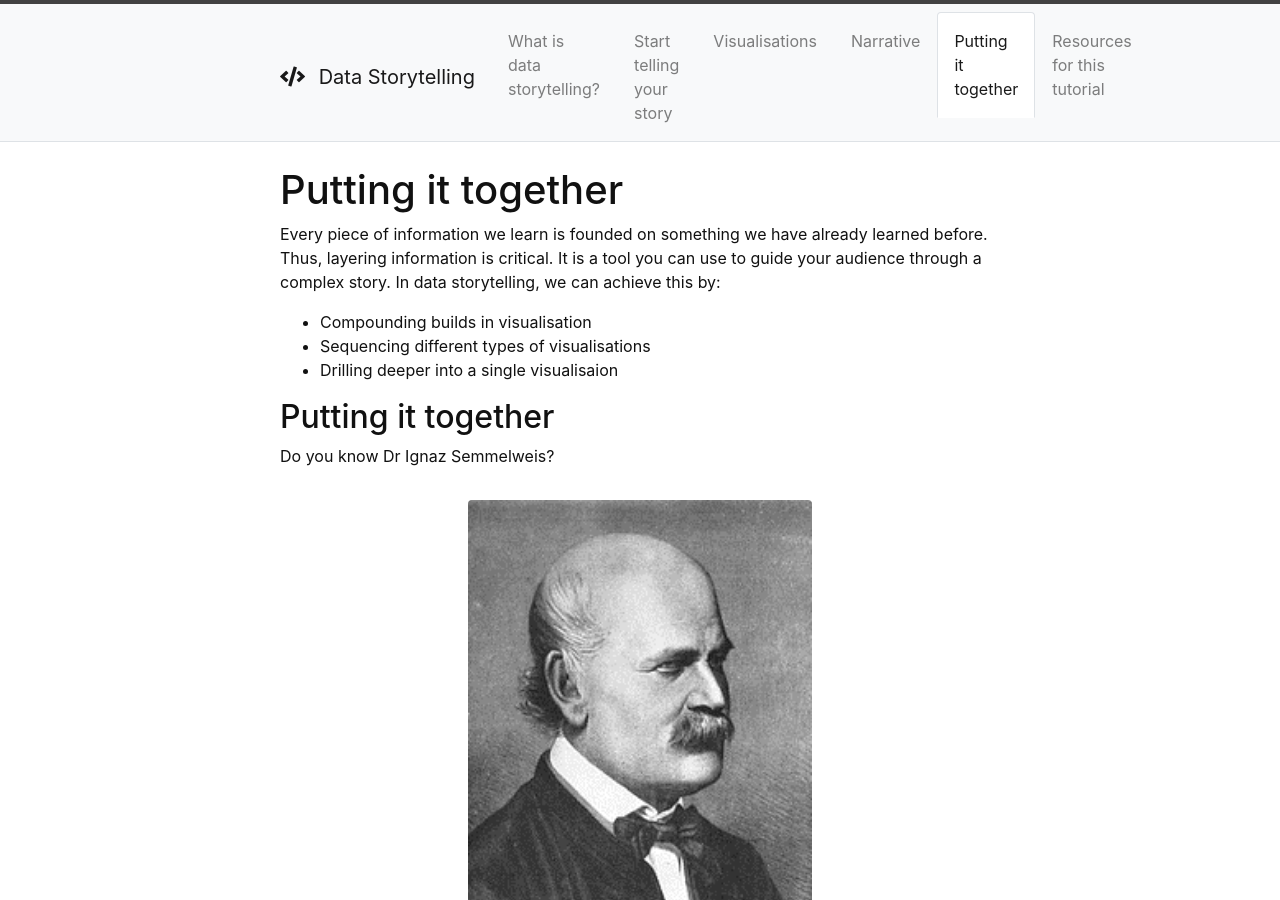
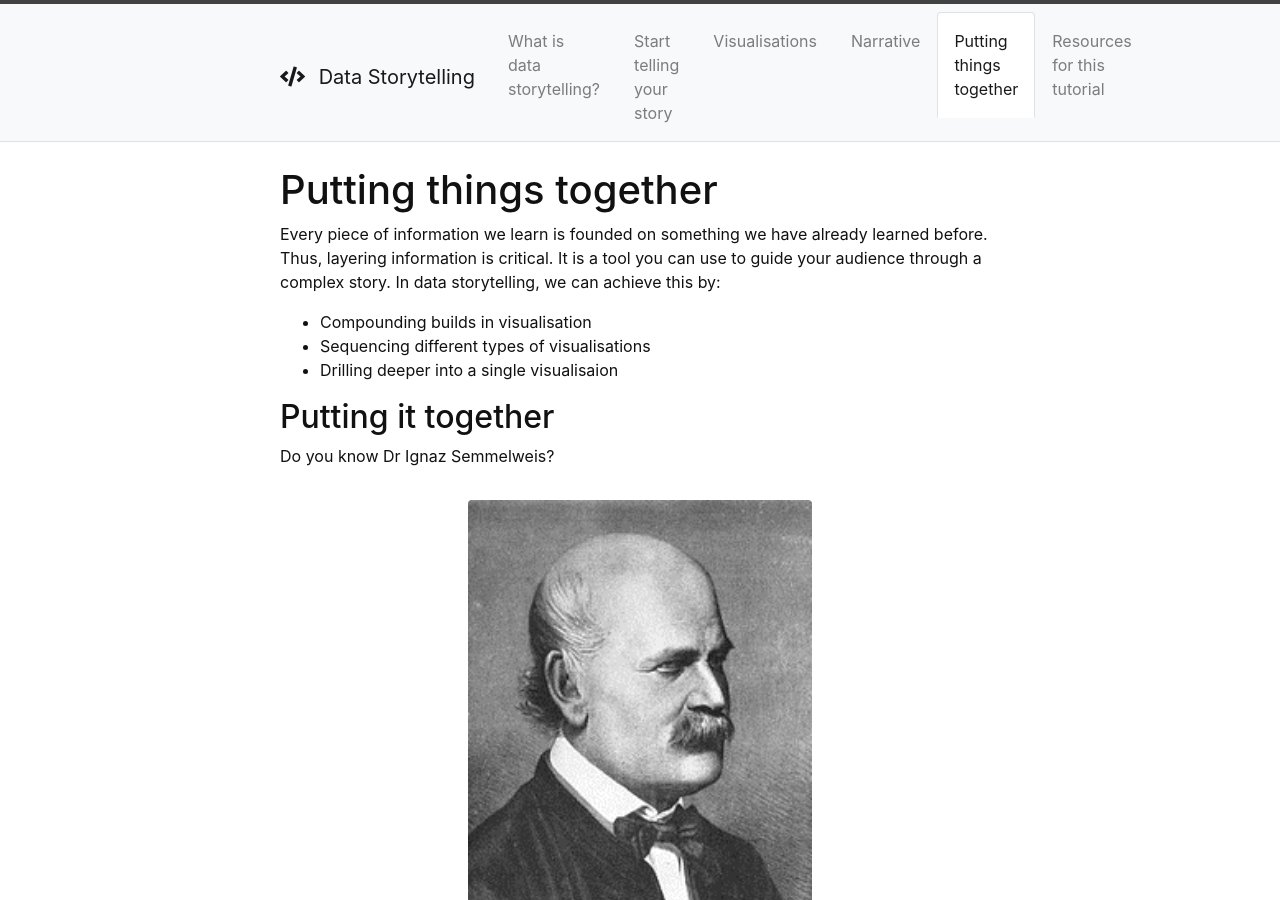
Before and after one commit to masamiy/DataStoryTelling, a Jekyll site: the page built from content/4-Putting-things-together.md, in a window 1280 px wide and 900 px high. Built offline with Jekyll 4.4.1, drawn with Linux system fonts in a browser that asks for light colours; some of the changed text lies outside the part shown.

Commit message:
Update and rename 4-Putting-it-together.md to 4-Putting-things-together.md

```diff
--- a/content/4-Putting-it-together.md
+++ b/content/4-Putting-things-together.md
@@ -1,6 +1,6 @@
 ---
-title: Putting it together
-nav: Putting it together
+title: Putting things together
+nav: Putting things together
 ---
 
 Every piece of information we learn is founded on something we have already learned before. Thus, layering information is critical. It is a tool you can use to guide your audience through a complex story. In data storytelling, we can achieve this by:
```
